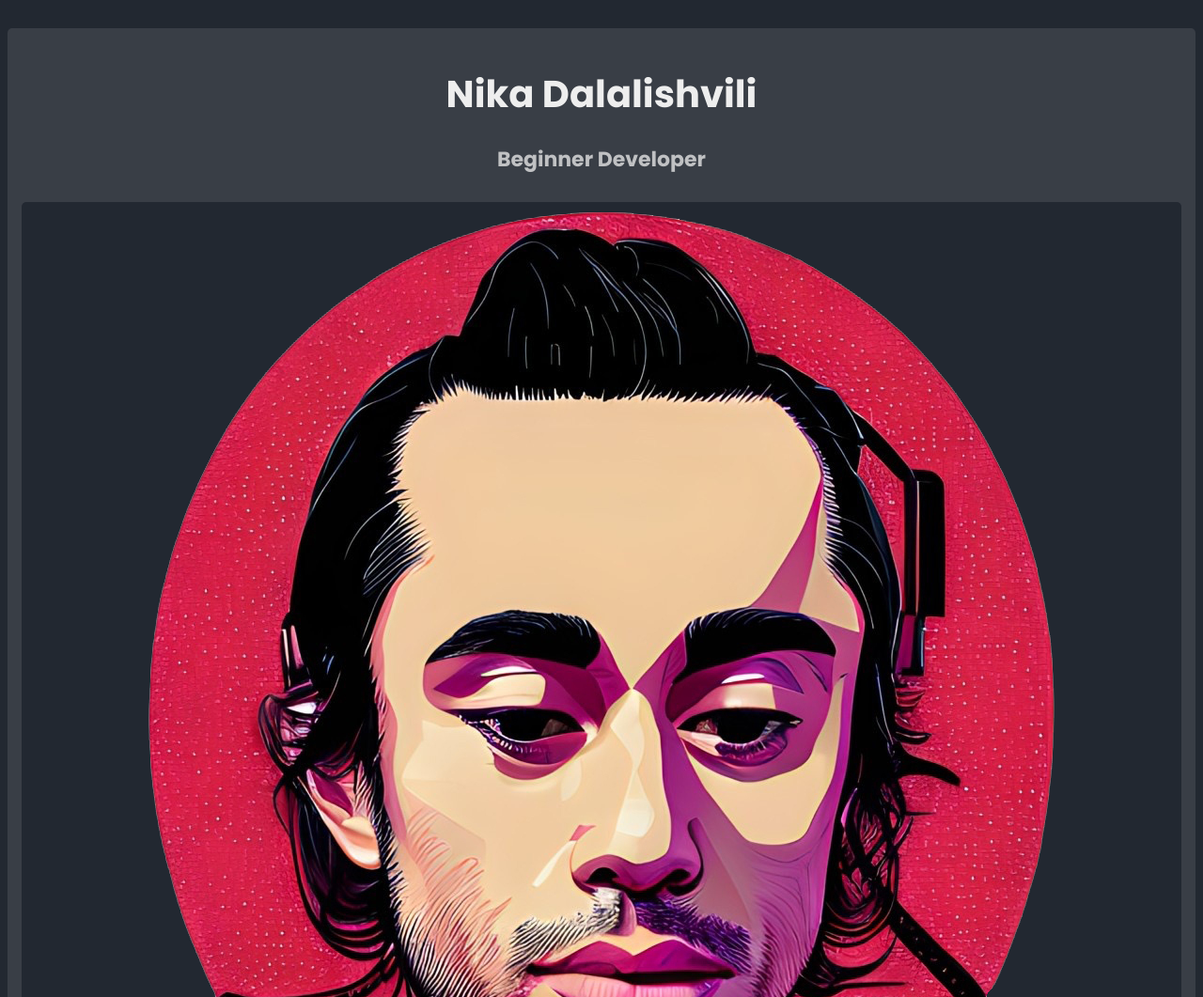
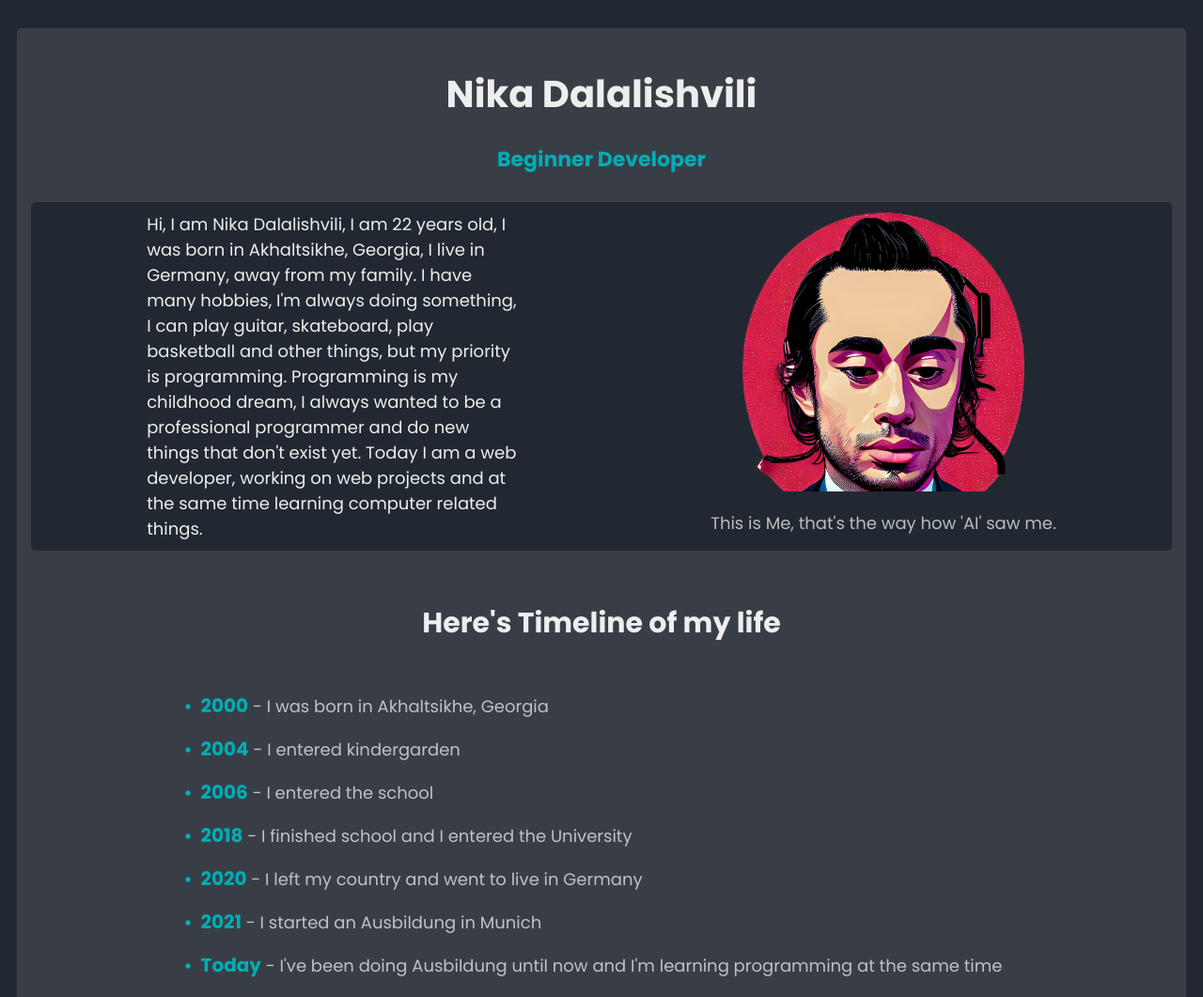
Before and after one commit to NikaDalalishvili/Portfolio, a plain HTML site: page about-me-page.html in a window 1280 px wide. Shown: the top 1061 px of the page at 94% size. Drawn offline with Linux system fonts and the light colour scheme; a web font is replaced by a local one.

Commit message:
Refactoring 1.0

```diff
--- a/about-me-page.html
+++ b/about-me-page.html
@@ -14,20 +14,26 @@
             <h1 class="title">Nika Dalalishvili</h1>
             <p class="primary-caption title-caption">Beginner Developer</p>
         </div>
+        <section class="about-me-section">
+            <div class="about-me-bio-container">
+                <p class="about-me-bio">Hi, I am Nika Dalalishvili, I am 22 years old, I was born in Akhaltsikhe, Georgia, I live in Germany, away from my family. I have many hobbies, I'm always doing something, I can play guitar, skateboard, play basketball and other things, but my priority is programming. Programming is my childhood dream, I always wanted to be a professional programmer and do new things that don't exist yet. Today I am a web developer, working on web projects and at the same time learning computer related things.</p>
+            </div>
             <figure class="img-div">
-            <img class="dalala-logo" src="./assets/img/Samurai Dalala.png" alt="logo of Dalala">
-            <figcaption class="img-caption">This is Me, that's the way how 'AI' saw me.</figcaption>
-        </figure>
+                <img class="dalala-logo" src="./assets/img/Samurai Dalala.png" alt="logo of Dalala">
+                <figcaption class="img-caption">This is Me, that's the way how 'AI' saw me.</figcaption>
+            </figure>
+        </section>
         <section class="timeline-info">
             <h1 class="headline">Here's Timeline of my life</h1>
             <ul>
-                <li><span class="bold-for-list">2000</span> - Born in Akhaltsikhe, Georgia</li>
-                <li><span class="bold-for-list">2006</span> - I go to school</li>
-                <li><span class="bold-for-list">2018</span> - I go to University</li>
-                <li><span class="bold-for-list">2020</span> - I left my Country, and I go to Germany</li>
-                <li><span class="bold-for-list">2021</span> - I started Ausbildung</li>
+                <li><span class="bold-for-list">2000</span> - I was born in Akhaltsikhe, Georgia</li>
+                <li><span class="bold-for-list">2004</span> - I entered kindergarden</li>
+                <li><span class="bold-for-list">2006</span> - I entered the school</li>
+                <li><span class="bold-for-list">2018</span> - I finished school and I entered the University</li>
+                <li><span class="bold-for-list">2020</span> - I left my country and went to live in Germany</li>
+                <li><span class="bold-for-list">2021</span> - I started an Ausbildung in Munich</li>
+                <li><span class="bold-for-list">Today</span> - I've been doing Ausbildung until now and I'm learning programming at the same time</li>
             </ul>
-            <!-- <p class="footer-caption">Beginner Developer Dalala</p> -->
         </section>
     </main>
 </body>
--- a/assets/styles/about-me-styles.css
+++ b/assets/styles/about-me-styles.css
@@ -16,15 +16,13 @@ body {
     line-height: 1.5;
 }
 
-
-
 /*
  *  MAIN
  */
 
 .main {
-    background-color: var(--gray);
-    margin: 30px 8px;
+    background-color: var(--primary-li);
+    margin: 30px 18px;
     padding: 15px;
     border-radius: 5px;
 
@@ -48,7 +46,7 @@ body {
 .title {
     margin-top: 25px;
 
-    color: var(--white);
+    color: var(--primary-white);
     font-family: 'Poppins';
     font-style: normal;
     font-weight: 700;
@@ -58,18 +56,18 @@ body {
 .title-caption {
     margin: 16px 0;
 
-    /* color: var(--primary-li); */
-    color: rgba(238, 238, 238, 0.75);
+    color: var(--primary-blue-li);
+    /* color: rgba(238, 238, 238, 0.75); */
     font-family: 'Poppins';
     font-style: normal;
     font-size: 22px;
 }
 
 /*
- *  IMAGE CONTAINER
+ *  ABOUT ME SECTION
  */
 
-.img-div {
+.about-me-section {
     background-color: var(--primary);
     width: 100%;
     margin: 5px 0;
@@ -77,25 +75,50 @@ body {
     border-radius: 5px;
 
     display: flex;
+    flex-direction: row;
+    justify-content: center;
+    align-items: center;
+    gap: 200px;
+}
+
+.about-me-bio-container {
+    width: 400px;
+
+    display: flex;
+    justify-content: center;
+    align-items: center;
+
+}
+
+.about-me-bio {
+    /* color: rgba(238, 238, 238, 0.75); */
+    color: var(--primary-white);
+    font-family: 'Poppins';
+    font-style: normal;
+    font-weight: 400;
+    font-size: 18px;
+}
+
+.img-div {
+    display: flex;
     flex-direction: column;
     justify-content: center;
     align-items: center;
 }
 
 .dalala-logo {
-    max-width: 100%;
+    max-width: 300px;
 }
 
 .img-caption {
     margin: 20px 0 5px;
 
     color: rgba(238, 238, 238, 0.75);
-    /* color: var(--gray); */
+    /* color: var(--primary-li); */
     font-family: 'Poppins';
     font-style: normal;
     font-weight: 400;
     font-size: 18px;
-    line-height: 27px;
 }
 
 /*
@@ -105,15 +128,17 @@ body {
 .headline {
     margin: 50px 0;
 
-    color: var(--white);
+    color: var(--primary-white);
     font-family: 'Poppins';
     font-style: normal;
     font-weight: 700;
     font-size: 30px;
+    text-align: center;
 }
 
 .timeline-info li {
     margin: 16px 0;
+    list-style:none;
 
     color: rgba(238, 238, 238, 0.75);
     font-family: 'Poppins';
@@ -121,14 +146,19 @@ body {
     font-size: 18px;
 }
 
+.timeline-info li::before {
+    content: "\2022";
+    color: var(--primary-blue-li);
+    font-weight: bold;
+    display: inline-block;
+    width: 1em;
+    margin-left: -1em;
+}
+
 .bold-for-list {
-    color: var(--primary-li);
+    color: var(--primary-blue-li);
     font-family: 'Poppins';
     font-style: normal;
     font-weight: 700;
     font-size: 20px;
 }
-
-.footer-caption {
-
-}
--- a/assets/styles/color.css
+++ b/assets/styles/color.css
@@ -1,6 +1,6 @@
 :root {
     --primary: #222831;
-    --primary-li: #00ADB5;
-    --gray: #393e46;
-    --white: #EEEEEE;
+    --primary-li: #393e46;
+    --primary-blue-li: #00ADB5;
+    --primary-white: #EEEEEE;
 }
--- a/assets/styles/primary-elemenets.css
+++ b/assets/styles/primary-elemenets.css
@@ -16,7 +16,7 @@
  */
 
 .primary-logo {
-    color: var(--white);
+    color: var(--primary-white);
     font-family: 'Oswald' ,sans-serif;
     font-size: 24px;
     line-height: 36px;
@@ -34,7 +34,7 @@
 }
 
 .primary-link {
-    color: var(--white);
+    color: var(--primary-white);
     font-family: 'Poppins';
     font-style: normal;
     font-weight: 400;
@@ -48,7 +48,7 @@
  */
 
  .primary-title {
-    color: var(--white);
+    color: var(--primary-white);
     font-family: 'Poppins';
     font-style: normal;
     font-weight: 700;
@@ -57,12 +57,12 @@
 }
 
 .primary-bold-title {
-    color: var(--primary-li);
+    color: var(--primary-blue-li);
     font-size: 80px;
 }
 
 .primary-caption {
-    color: var(--primary-li);
+    color: var(--primary-blue-li);
     font-family: 'Poppins';
     font-style: normal;
     font-weight: 700;
@@ -95,16 +95,16 @@
     font-size: 18px;
     line-height: 27px;
 
-    color: var(--white);
+    color: var(--primary-white);
     text-shadow: 0px 4px 4px rgba(0, 0, 0, 0.5);
 }
 
 .primary-btn-li {
-    background-color: var(--primary-li);
+    background-color: var(--primary-blue-li);
 }
 
 .primary-btn-dark {
-    background-color: var(--gray);
+    background-color: var(--primary-li);
     backdrop-filter: blur(2px);
 }
 
@@ -115,7 +115,7 @@
 .primary-icon-box {
     width: 48px;
     height: 48px;
-    background-color: var(--gray);
+    background-color: var(--primary-li);
     border-radius: 48px;
 
     display: flex;
```
Also changed, not shown: assets/styles/styles.css (+17 -27 lines).
